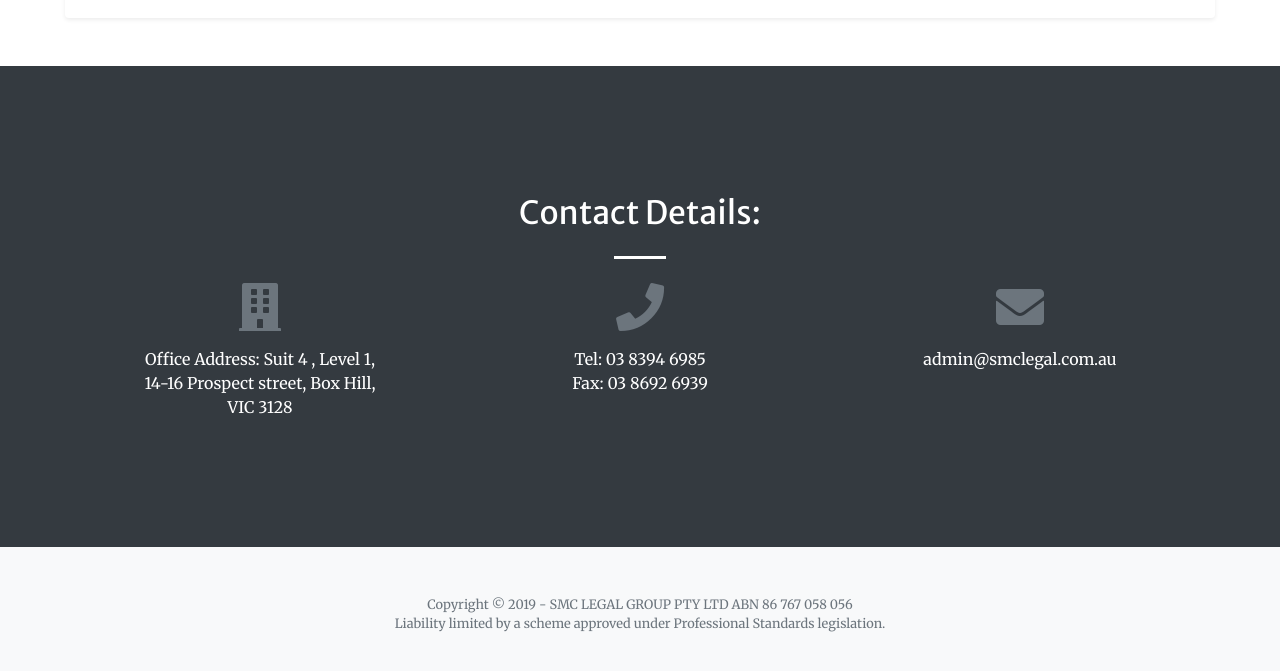
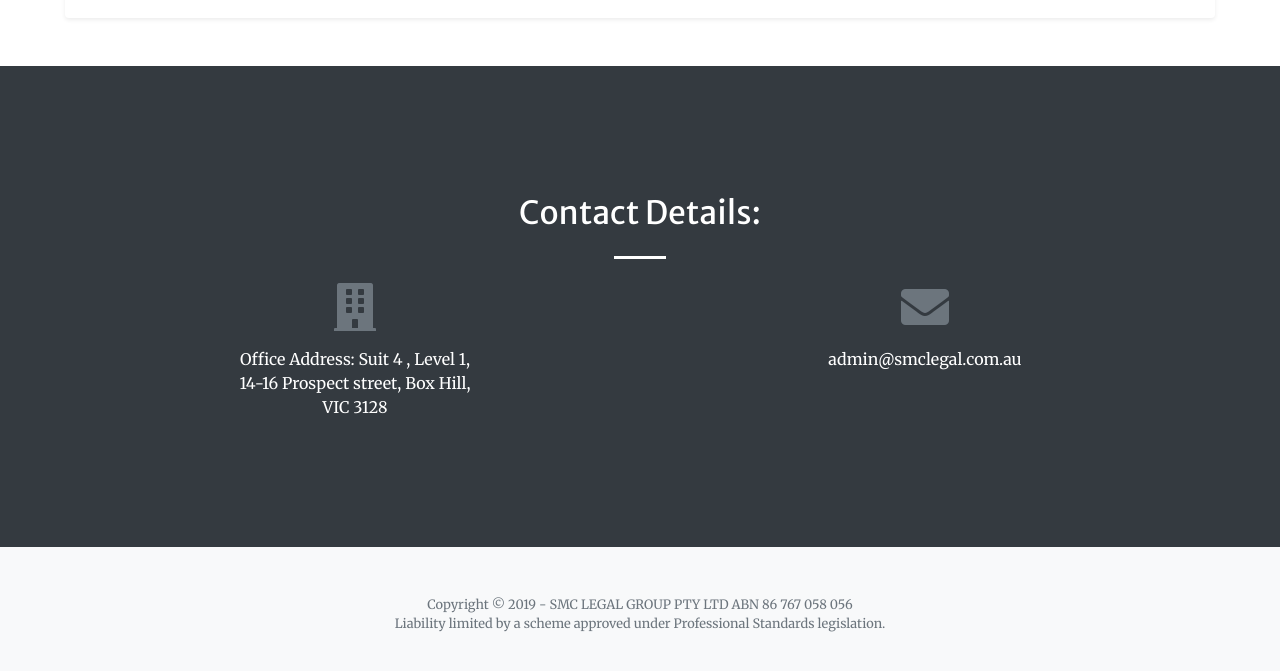
Before and after one commit to smclegalau/smclegalau.github.io, a website with bundled scripts: page index.html in a window 1280 px wide. Shown: the part 2669-3340 px from the top of the page. Built offline with nearby package versions, Linux system fonts and the light colour scheme.

Commit message:
Update index.html

```diff
--- a/index.html
+++ b/index.html
@@ -188,17 +188,17 @@
         </div>
       </div>
       <div class="row">
-        <div class="col-lg-4 ml-auto text-center mb-5 mb-lg-0">
+        <div class="col-lg-6 ml-auto text-center mb-5 mb-lg-0">
           <i class="fas fa-building fa-3x mb-3 text-muted"></i>
           <div class="text-white">Office Address: Suit 4 , Level 1, </br>14-16 Prospect street, Box Hill, </br>VIC 3128</div>
         </div>
 
-        <div class="col-lg-4 ml-auto text-center mb-5 mb-lg-0">
+        <!--<div class="col-lg-4 ml-auto text-center mb-5 mb-lg-0">
           <i class="fas fa-phone fa-3x mb-3 text-muted"></i>
           <div class="text-white">Tel: 03 8394 6985</br>Fax: 03 8692 6939</div>
-        </div>
+        </div>-->
 
-        <div class="col-lg-4 mr-auto text-center mb-5 mb-lg-0 ">
+        <div class="col-lg-6 mr-auto text-center mb-5 mb-lg-0 ">
           <i class="fas fa-envelope fa-3x mb-3 text-muted"></i>
           <!-- Make sure to change the email address in anchor text AND the link below! -->
           <a class="d-block text-white" href="mailto:admin@smclegal.com.au">admin@smclegal.com.au</a>
```
